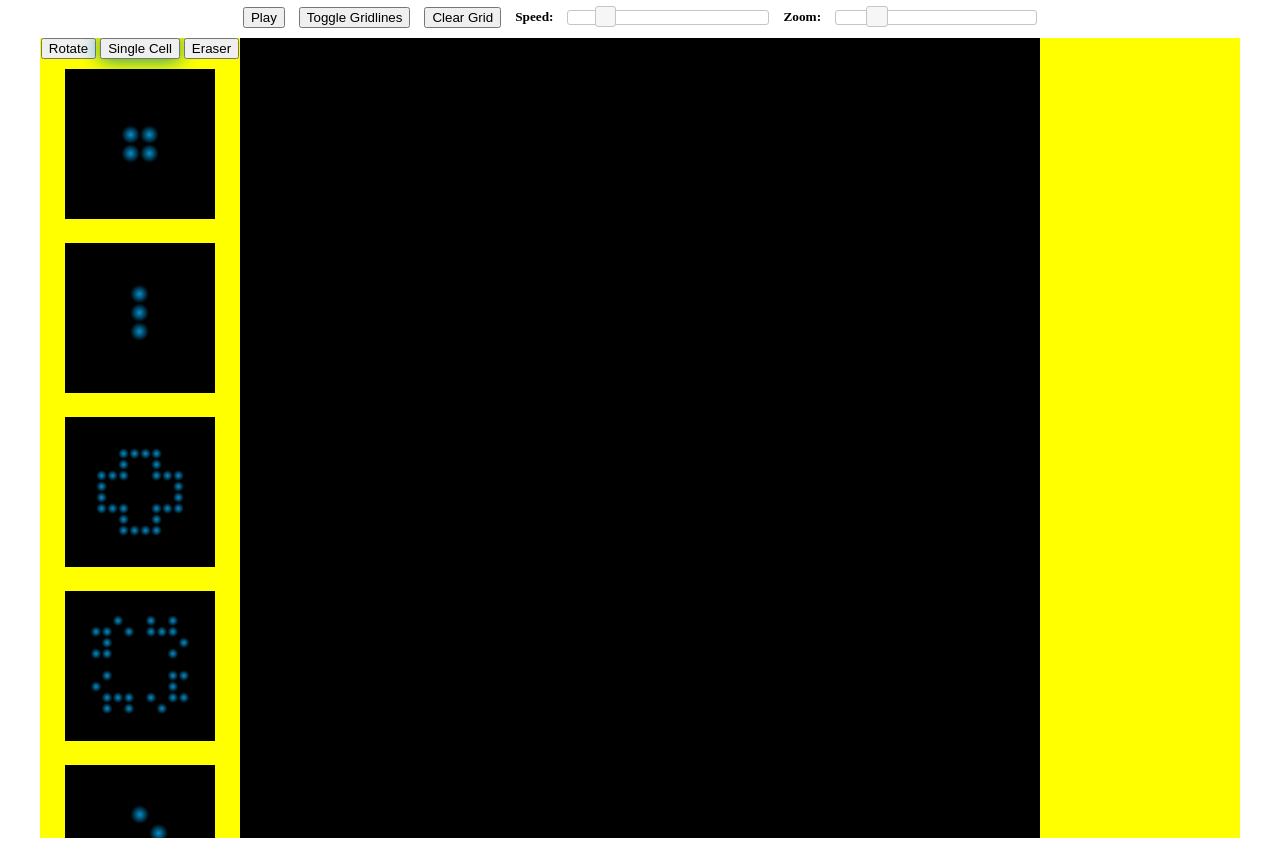
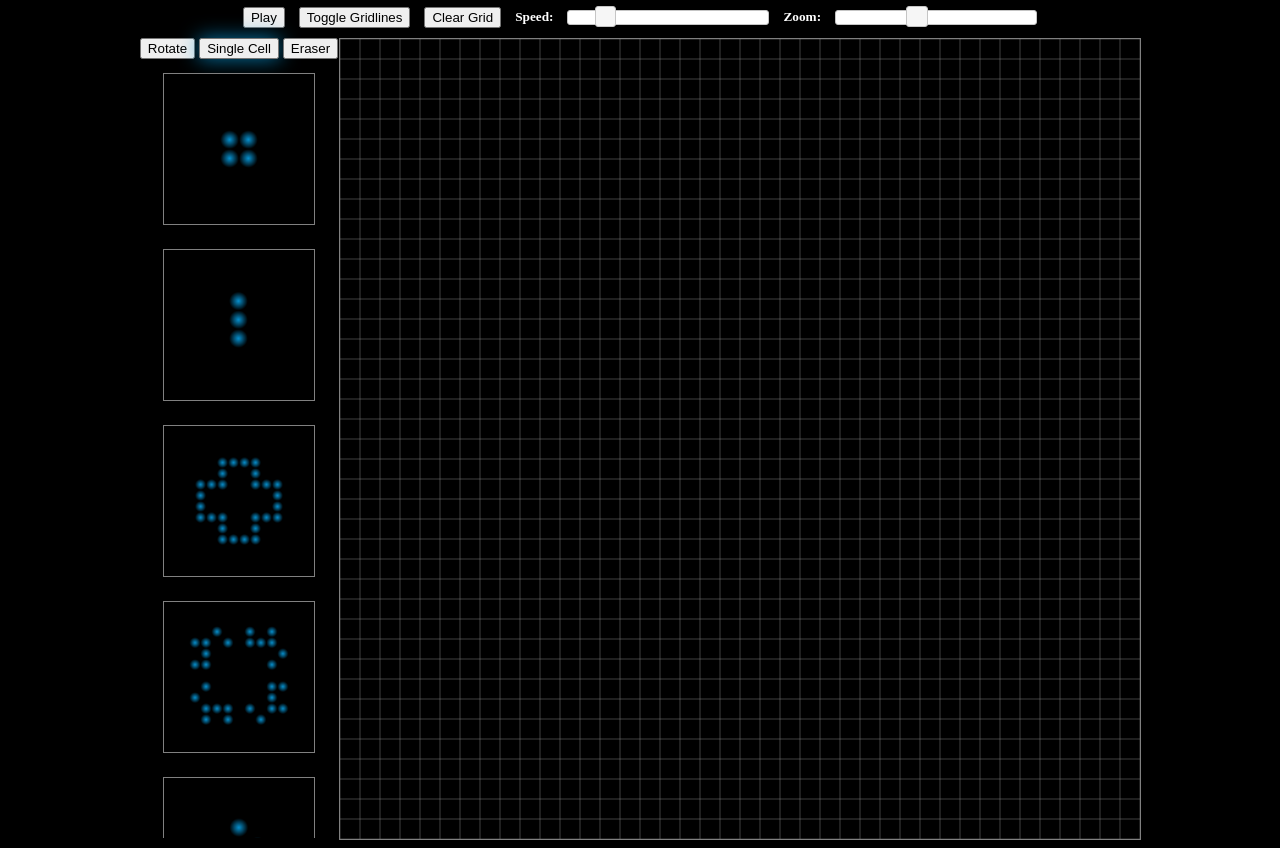
Before and after one commit to bencalabrese/Constellations, a website with bundled scripts: page index.html in a window 1280 px wide. Shown: the part 73-921 px from the top of the page. Built offline with nearby package versions, Linux system fonts and the light colour scheme.

Commit message:
style and reformat

```diff
--- a/bundle.js
+++ b/bundle.js
@@ -45,7 +45,7 @@
 /***/ function(module, exports, __webpack_require__) {
 
 	var Game = __webpack_require__(1),
-	    bindListeners = __webpack_require__(18);
+	    bindListeners = __webpack_require__(17);
 
 	$(function() {
 	  var canvasEl = document.getElementById('canvas');
@@ -247,8 +247,8 @@
 	var Viewport = function(grid, ctx) {
 	  this.grid = grid;
 	  this.ctx = ctx;
-	  this.gridlines = false;
-	  this.zoomLevel = 2;
+	  this.gridlines = true;
+	  this.zoomLevel = 4;
 
 	  this.cells = {};
 
@@ -481,17 +481,17 @@
 
 	var Structures = {
 	  SingleCell: __webpack_require__(7),
-	  Eraser: __webpack_require__(19),
-	  Block: __webpack_require__(8),
-	  Blinker: __webpack_require__(9),
-	  Cross: __webpack_require__(10),
-	  KoksGalaxy: __webpack_require__(11),
-	  Glider: __webpack_require__(12),
-	  RPentomino: __webpack_require__(13),
-	  GosperGliderGun: __webpack_require__(14),
+	  Eraser: __webpack_require__(8),
+	  Block: __webpack_require__(9),
+	  Blinker: __webpack_require__(10),
+	  Cross: __webpack_require__(11),
+	  KoksGalaxy: __webpack_require__(12),
+	  Glider: __webpack_require__(13),
+	  RPentomino: __webpack_require__(14),
+	  GosperGliderGun: __webpack_require__(15),
 	  // Halfmax: require('./halfmax'),
 	  // BreederOne: require('./breeder_one'),
-	  BackrakeOne: __webpack_require__(17)
+	  BackrakeOne: __webpack_require__(16)
 	};
 
 	module.exports = Structures;
@@ -516,6 +516,18 @@
 /***/ function(module, exports) {
 
 	module.exports = {
+	  name: "Eraser",
+	  height: 1,
+	  width : 1,
+	  liveCellDeltas : []
+	};
+
+
+/***/ },
+/* 9 */
+/***/ function(module, exports) {
+
+	module.exports = {
 	  name: "Block",
 	  imageUrl: "block.png",
 	  height: 4,
@@ -530,7 +542,7 @@
 
 
 /***/ },
-/* 9 */
+/* 10 */
 /***/ function(module, exports) {
 
 	module.exports = {
@@ -547,7 +559,7 @@
 
 
 /***/ },
-/* 10 */
+/* 11 */
 /***/ function(module, exports) {
 
 	module.exports = {
@@ -589,7 +601,7 @@
 
 
 /***/ },
-/* 11 */
+/* 12 */
 /***/ function(module, exports) {
 
 	module.exports = {
@@ -631,7 +643,7 @@
 
 
 /***/ },
-/* 12 */
+/* 13 */
 /***/ function(module, exports) {
 
 	module.exports = {
@@ -650,7 +662,7 @@
 
 
 /***/ },
-/* 13 */
+/* 14 */
 /***/ function(module, exports) {
 
 	module.exports = {
@@ -669,7 +681,7 @@
 
 
 /***/ },
-/* 14 */
+/* 15 */
 /***/ function(module, exports) {
 
 	module.exports = {
@@ -719,9 +731,7 @@
 
 
 /***/ },
-/* 15 */,
-/* 16 */,
-/* 17 */
+/* 16 */
 /***/ function(module, exports) {
 
 	module.exports = {
@@ -823,7 +833,7 @@
 
 
 /***/ },
-/* 18 */
+/* 17 */
 /***/ function(module, exports, __webpack_require__) {
 
 	var Structure = __webpack_require__(5),
@@ -854,7 +864,7 @@
 	  $('#zoom-slider').slider({
 	    min: 0,
 	    max: 500,
-	    value: 100,
+	    value: 200,
 	    slide: function(event, ui) {
 	      game.setZoomLevel(Math.pow(2, ui.value / 100));
 	    }
@@ -885,8 +895,8 @@
 	    selectedStructure = structure;
 	    game.setSelectedStructure(new Structure(structure, rotation));
 
+	    $('.sidebar *').removeClass("selected");
 	    $(event.currentTarget).addClass("selected");
-	    $(event.currentTarget).siblings().removeClass("selected");
 	  }
 
 	  $('#rotate-button').click(function() {
@@ -912,18 +922,6 @@
 	module.exports = bindListeners;
 
 
-/***/ },
-/* 19 */
-/***/ function(module, exports) {
-
-	module.exports = {
-	  name: "Eraser",
-	  height: 1,
-	  width : 1,
-	  liveCellDeltas : []
-	};
-
-
 /***/ }
 /******/ ]);
 //# sourceMappingURL=bundle.js.map
--- a/cellular_automata.css
+++ b/cellular_automata.css
@@ -1,3 +1,8 @@
+body {
+  background: black;
+  color: white;
+}
+
 h1 {
   text-align: center;
 }
@@ -14,7 +19,6 @@ nav * {
 }
 
 .slider {
-  display: inline-block;
   width: 200px;
 }
 
@@ -23,32 +27,40 @@ nav * {
   justify-content: center;
 }
 
-ul {
+.sidebar {
   height: 800px;
   width: 200px;
-  background: yellow;
-  margin: 0;
-  overflow-y: scroll;
-  list-style: none;
-  padding: 0;
   text-align: center;
 }
 
+.buttons {
+  height: 25px;
+}
+
+ul {
+  height: 775px;
+  margin: 0;
+  padding: 0;
+  overflow-y: scroll;
+  list-style: none;
+}
+
 img {
+  border: 1px solid gray;
   cursor: pointer;
-  box-sizing: border-box;
   margin: 10px 0;
   width: 150px;
   height: 150px;
 }
 
 .selected {
-  box-shadow: 0 0 20px teal;
+  box-shadow: 0 0 20px rgba(8, 146, 208, 0.8);
 }
 
 canvas {
   width: 800px;
   height: 800px;
+  border: 1px solid gray;
 }
 
 canvas:hover {
--- a/index.html
+++ b/index.html
@@ -27,13 +27,15 @@
     </nav>
 
     <div class="container">
-      <ul id="structures">
-        <button id="rotate-button">Rotate</button>
-        <button id="single-cell-button" class="selected">Single Cell</button>
-        <button id="eraser-button">Eraser</button>
-      </ul>
+      <div class="sidebar">
+        <div class="buttons">
+          <button id="rotate-button">Rotate</button>
+          <button id="single-cell-button" class="selected">Single Cell</button>
+          <button id="eraser-button">Eraser</button>
+        </div>
+        <ul id="structures"></ul>
+      </div>
       <canvas id="canvas" width="800" height="800"></canvas>
-      <ul id="presets"></ul>
     </div>
   </body>
 </html>
--- a/lib/listeners.js
+++ b/lib/listeners.js
@@ -26,7 +26,7 @@ var bindListeners = function(game) {
   $('#zoom-slider').slider({
     min: 0,
     max: 500,
-    value: 100,
+    value: 200,
     slide: function(event, ui) {
       game.setZoomLevel(Math.pow(2, ui.value / 100));
     }
@@ -57,8 +57,8 @@ var bindListeners = function(game) {
     selectedStructure = structure;
     game.setSelectedStructure(new Structure(structure, rotation));
 
+    $('.sidebar *').removeClass("selected");
     $(event.currentTarget).addClass("selected");
-    $(event.currentTarget).siblings().removeClass("selected");
   }
 
   $('#rotate-button').click(function() {
--- a/lib/viewport.js
+++ b/lib/viewport.js
@@ -3,8 +3,8 @@ var Cell = require('./cell');
 var Viewport = function(grid, ctx) {
   this.grid = grid;
   this.ctx = ctx;
-  this.gridlines = false;
-  this.zoomLevel = 2;
+  this.gridlines = true;
+  this.zoomLevel = 4;
 
   this.cells = {};
 
```
Also changed, not shown: 1 other file.
